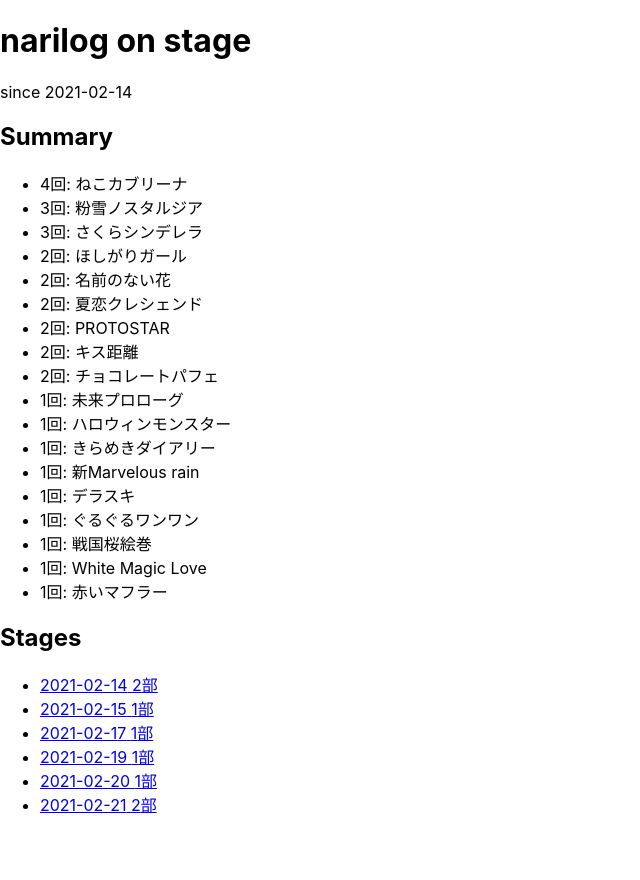
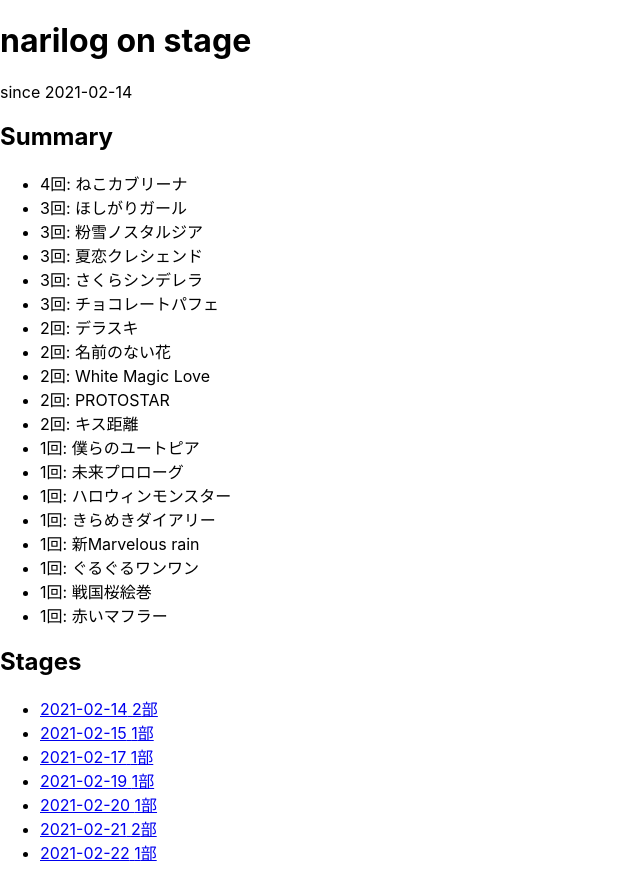
Before and after one commit to fusho-takahashi/narilog-on-stage, a Next.js app: page / in a window 1280 px wide. Shown: the whole page, without its empty margins (0-640 px from the left). Before the commit the page ends 832 px from the top, so only its background shows below. Built offline with nearby package versions, Linux system fonts and the light colour scheme.

Commit message:
add 2021-02-22 data

```diff
--- a/data/log.ts
+++ b/data/log.ts
@@ -66,4 +66,18 @@ export const stageLogs: StageLog[] = [
     place: '秋葉原アイドルステージ',
     songs: ['キス距離', 'チョコレートパフェ', 'ねこカブリーナ', 'ほしがりガール'],
   },
+  {
+    id: '2021-02-22-1',
+    date: '2021-02-22',
+    section: 1,
+    place: '秋葉原アイドルステージ',
+    songs: [
+      'デラスキ',
+      '夏恋クレシェンド',
+      'White Magic Love',
+      'ほしがりガール',
+      '僕らのユートピア',
+      'チョコレートパフェ',
+    ],
+  },
 ];
```
